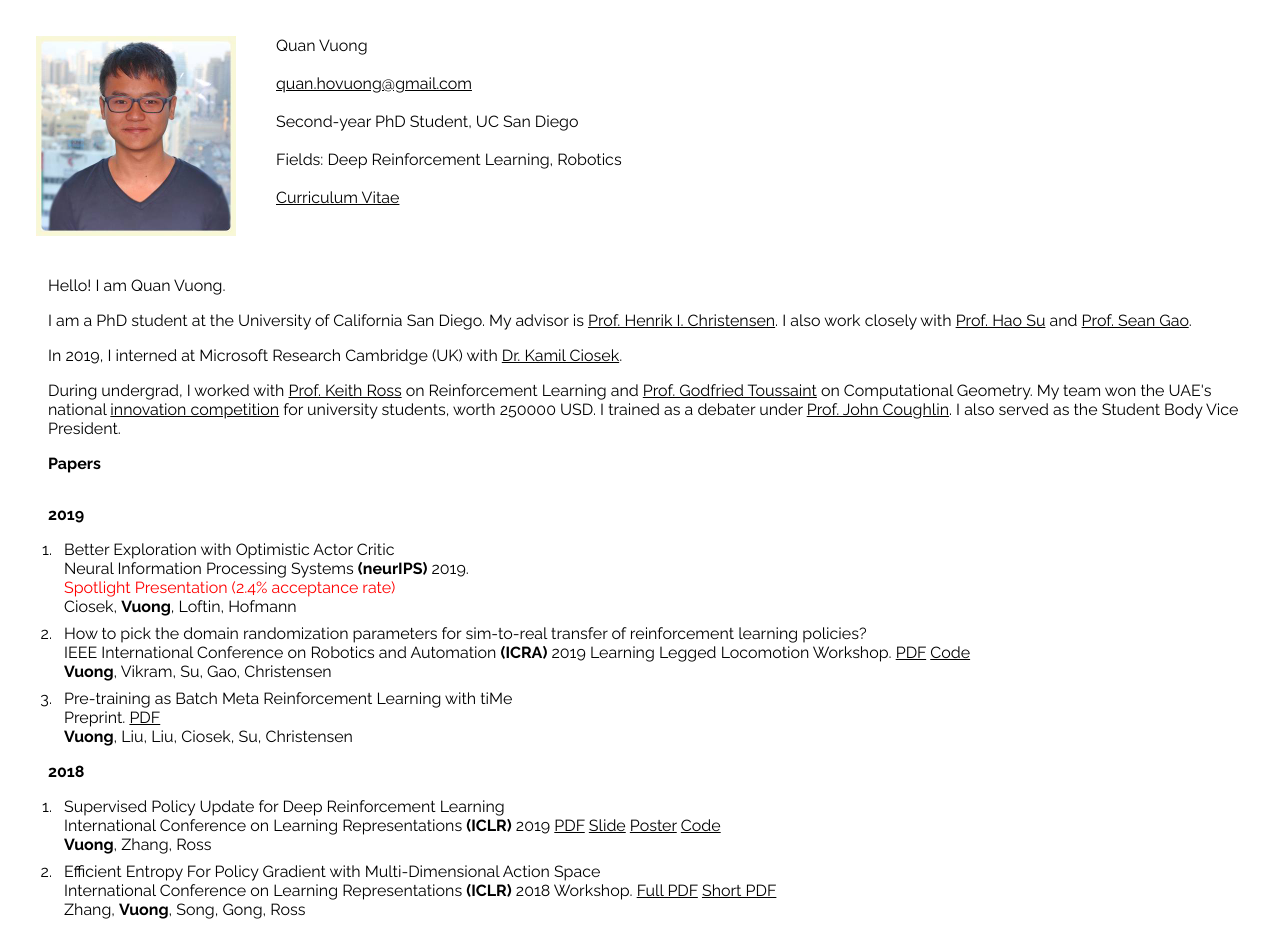
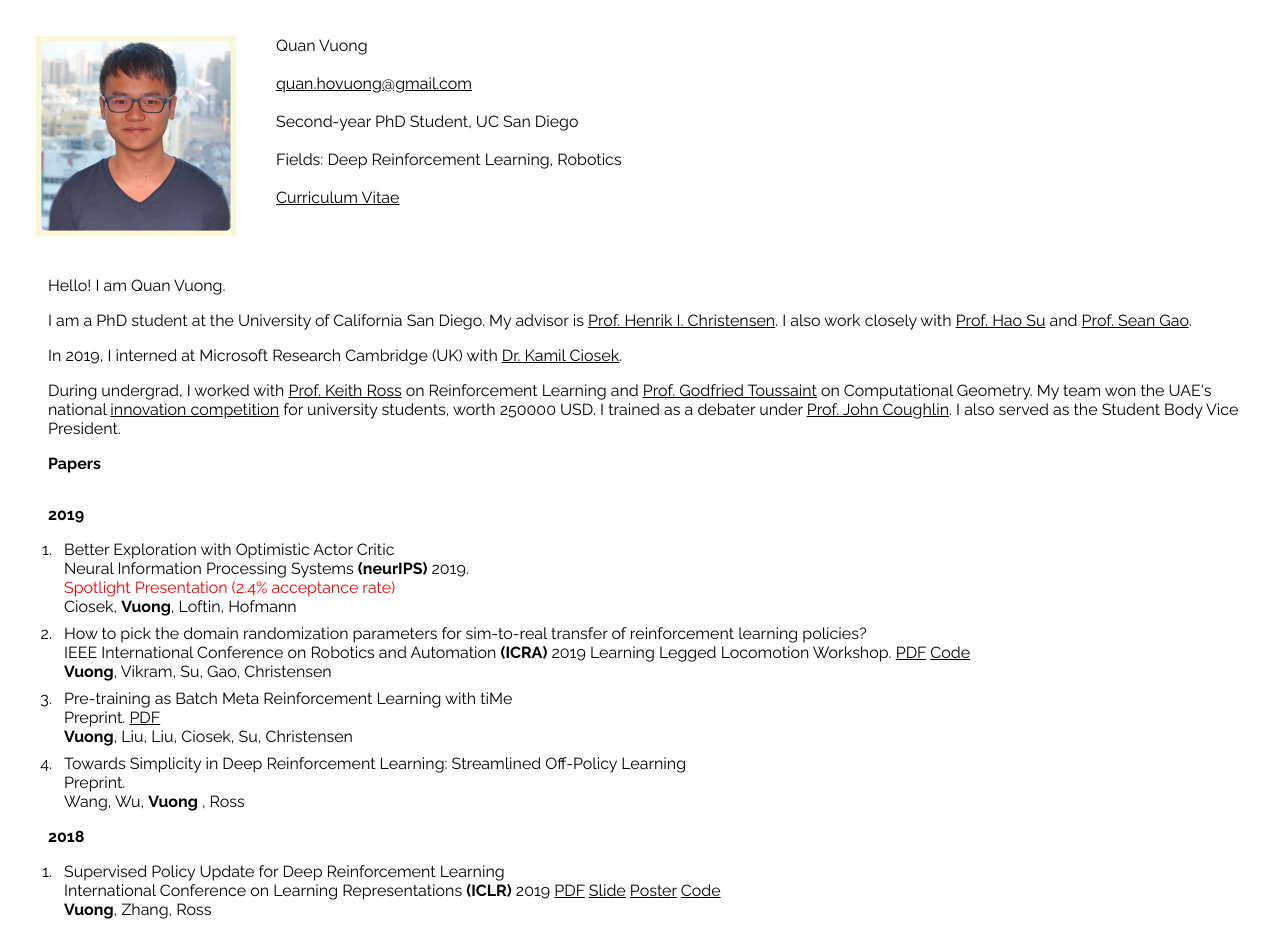
Before and after one commit to quanvuong/quanvuong.github.io, a React (Create React App) app: page / in a window 1280 px wide. Shown: the top 928 px of the page. Built offline with nearby package versions, Linux system fonts and the light colour scheme.

Commit message:
add towards simplicity in RL

```diff
--- a/src/Papers.js
+++ b/src/Papers.js
@@ -38,6 +38,14 @@ class Papers extends Component {
                 <div>Pre-training as Batch Meta Reinforcement Learning with tiMe</div>
                 <div>Preprint. <a href="https://arxiv.org/abs/1909.11373">PDF</a> </div>
                 <div> <strong>Vuong</strong>, Liu, Liu, Ciosek, Su, Christensen </div>
+              </div>
+            </li>
+
+            <li>
+              <div className="OnePaper">
+                <div>Towards Simplicity in Deep Reinforcement Learning: Streamlined Off-Policy Learning</div>
+                <div>Preprint. </div>
+                <div> Wang, Wu, <strong>Vuong</strong> , Ross </div>
               </div>
             </li>
 
```
